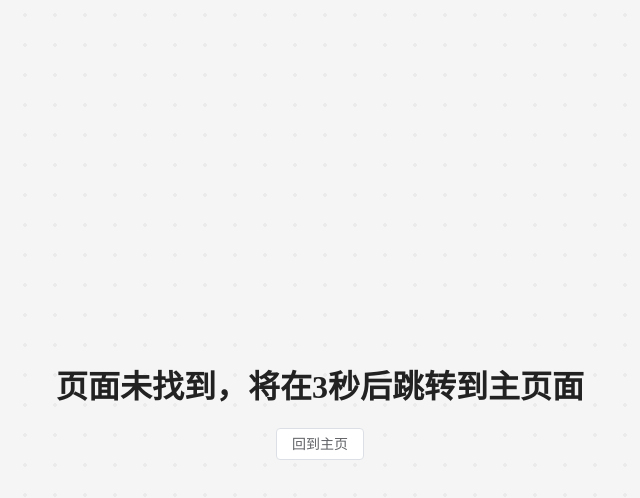
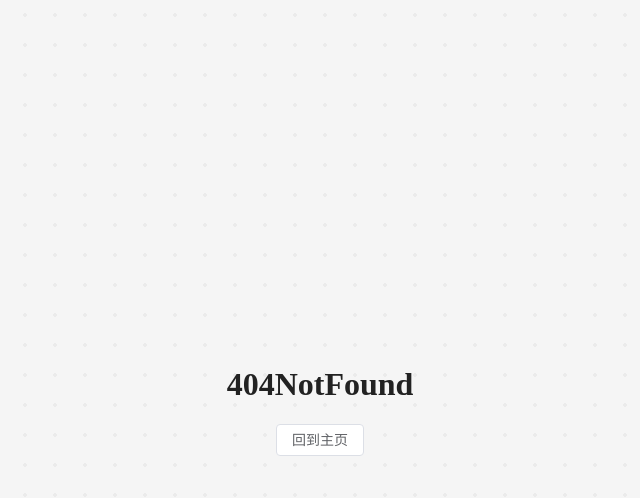
Before and after one commit to cr-zhichen/vue_quick_start, a Vue app: page / in a window 1280 px wide. Both pictures are taken after a click on the button "404页面". Shown: the top 498 px of the page, without its empty margins (320-960 px from the left). Built offline with nearby package versions, Linux system fonts and the light colour scheme.

Commit message:
修改404为不自动跳转

```diff
--- a/src/page/NotFoundPage.vue
+++ b/src/page/NotFoundPage.vue
@@ -4,28 +4,13 @@ import {useGoToHome} from "@/router/goToRouter.js";
 import {ref} from "@vue/reactivity";
 import {onMounted} from "vue";
 
-onMounted(() => {
-    countDown();
-})
-
 const goToHome = useGoToHome();
-const remaining_seconds = ref(6);
-
-//倒计时
-const countDown = () => {
-    if (remaining_seconds.value > 1) {
-        remaining_seconds.value--;
-        setTimeout(countDown, 1000);
-    } else {
-        goToHome();
-    }
-}
 
 </script>
 
 <template>
     <div id="notFoundPage">
-        <h1>页面未找到，将在{{ remaining_seconds }}秒后跳转到主页面</h1>
+        <h1>404NotFound</h1>
         <el-button @click="goToHome">回到主页</el-button>
     </div>
 </template>
```
Also changed, not shown: 1 other file (tests, documents, lock files or other folders).
